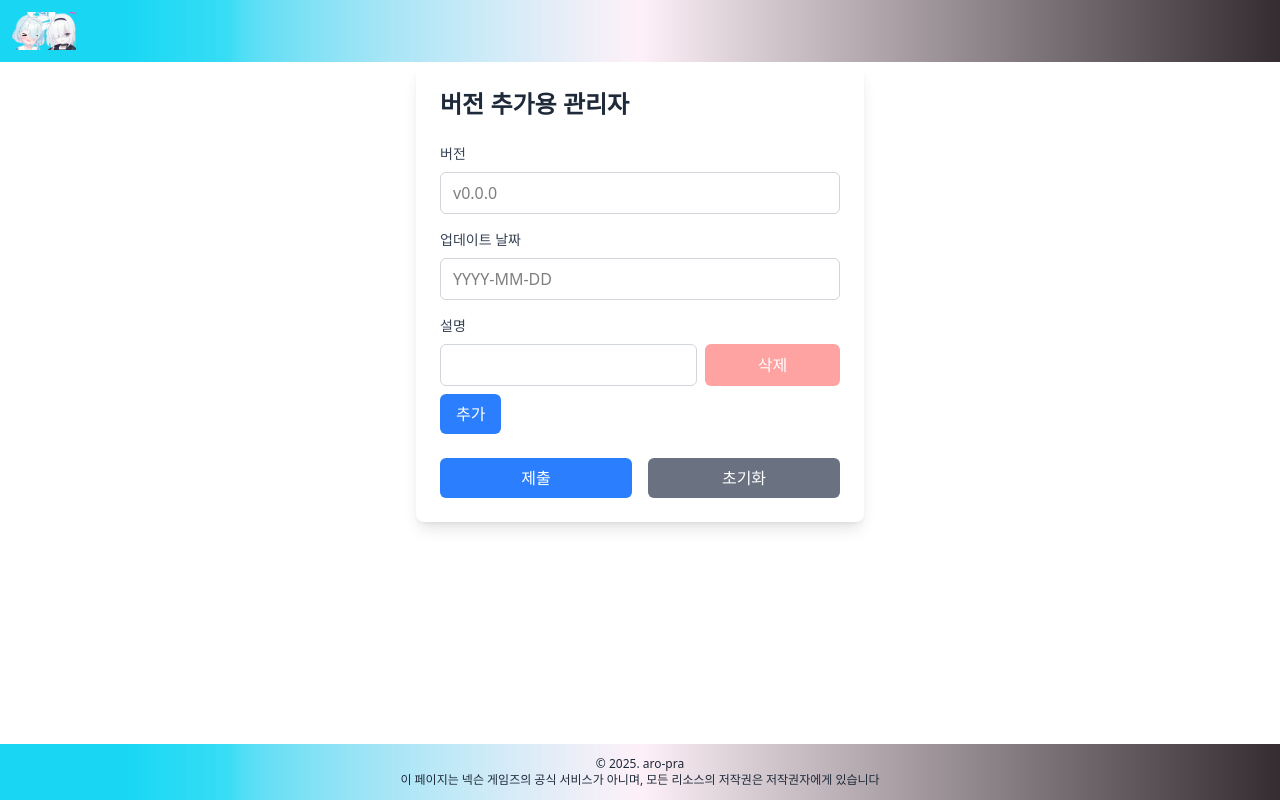
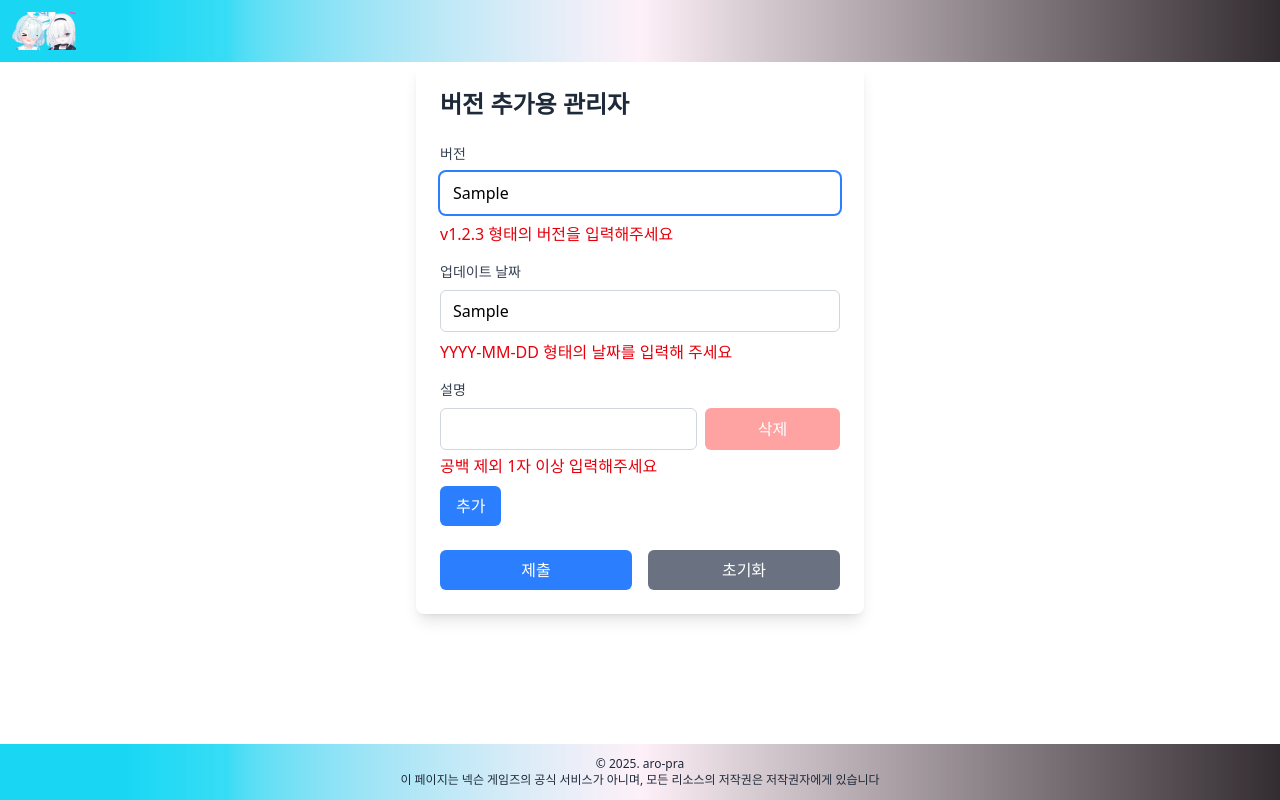
Before and after one commit to sinclairr08/aro-pra, a Next.js app in the folder frontend/: page /admin/version in a window 1280 px wide. Both pictures are taken after typing "Sample", "Sample" into the empty fields and a click on the button "제출". Built offline with nearby package versions, Linux system fonts and the light colour scheme.

Commit message:
feat: add validation at admin version page

```diff
--- a/frontend/src/app/admin/version/page.tsx
+++ b/frontend/src/app/admin/version/page.tsx
@@ -5,6 +5,8 @@ import { useFieldArray, useForm } from "react-hook-form";
 import { SubmitButton } from "@/components/common/SubmitButton";
 import { InputField } from "@/components/common/InputField";
 import { DynamicInputField } from "@/components/common/DynamicInputField";
+import { z } from "zod";
+import { zodResolver } from "@hookform/resolvers/zod";
 
 interface VersionRequest {
   version: string;
@@ -12,8 +14,32 @@ interface VersionRequest {
   description: string[];
 }
 
+const versionSchema = z.object({
+  version: z
+    .string()
+    .regex(/^v\d+\.\d+\.\d+$/, "v1.2.3 형태의 버전을 입력해주세요"),
+  updatedDate: z
+    .string()
+    .regex(/^\d{4}-\d{2}-\d{2}$/, "YYYY-MM-DD 형태의 날짜를 입력해 주세요"),
+  description: z
+    .array(
+      z
+        .string()
+        .transform((str) => str.trim())
+        .refine((str) => str.length > 0, "공백 제외 1자 이상 입력해주세요"),
+    )
+    .min(1, "1개 이상의 설명을 입력해주세요"),
+}) satisfies z.ZodType<VersionRequest>;
+
 export default function AdminVersionPage() {
-  const { register, handleSubmit, control, reset } = useForm<VersionRequest>({
+  const {
+    register,
+    handleSubmit,
+    control,
+    reset,
+    formState: { errors },
+  } = useForm<VersionRequest>({
+    resolver: zodResolver(versionSchema),
     defaultValues: {
       version: "",
       updatedDate: "",
@@ -44,6 +70,7 @@ export default function AdminVersionPage() {
           type="text"
           register={register}
           placeholder="v0.0.0"
+          error={errors.version?.message}
         />
 
         <InputField
@@ -52,6 +79,7 @@ export default function AdminVersionPage() {
           type="text"
           register={register}
           placeholder="YYYY-MM-DD"
+          error={errors.updatedDate?.message}
         />
 
         <DynamicInputField
@@ -63,6 +91,7 @@ export default function AdminVersionPage() {
           append={append}
           remove={remove}
           placeholder="설명을 적어주세요"
+          errors={errors.description}
         />
 
         <div className="flex gap-4 mt-6">
--- a/frontend/src/components/common/DynamicInputField.tsx
+++ b/frontend/src/components/common/DynamicInputField.tsx
@@ -16,6 +16,7 @@ interface DynamicInputFieldProps {
   minItems?: number;
   placeholder?: string;
   register: UseFormRegister<any>;
+  errors: any;
 }
 
 export const DynamicInputField = ({
@@ -28,6 +29,7 @@ export const DynamicInputField = ({
   placeholder,
   minItems = 1,
   register,
+  errors,
 }: DynamicInputFieldProps) => {
   const handleAppendItem = () => {
     append(" ");
@@ -42,8 +44,12 @@ export const DynamicInputField = ({
       <label className="block text-sm font-medium text-gray-700 mb-2">
         {label}
       </label>
-      {fields.map((field, i) => (
-        <div key={i} className="flex gap-2">
+      {fields.map((field, i) => {
+        const error = Array.isArray(errors) ? errors[i] : undefined;
+
+        return (
+          <div key={i} className="space-y-1">
+            <div className="flex gap-2">
               <input
                 type={type}
                 {...register(`${name}.${i}` as const)}
@@ -60,7 +66,12 @@ export const DynamicInputField = ({
                 삭제
               </SubmitButton>
             </div>
-      ))}
+            {error && <span className="text-red-600">{error.message}</span>}
+          </div>
+        );
+      })}
+
+      {errors && <span className="text-red-600">{errors.message}</span>}
 
       <SubmitButton type="button" classType="blue" onClick={handleAppendItem}>
         추가
```
Lines whose indentation alone changed are shown as unchanged.
